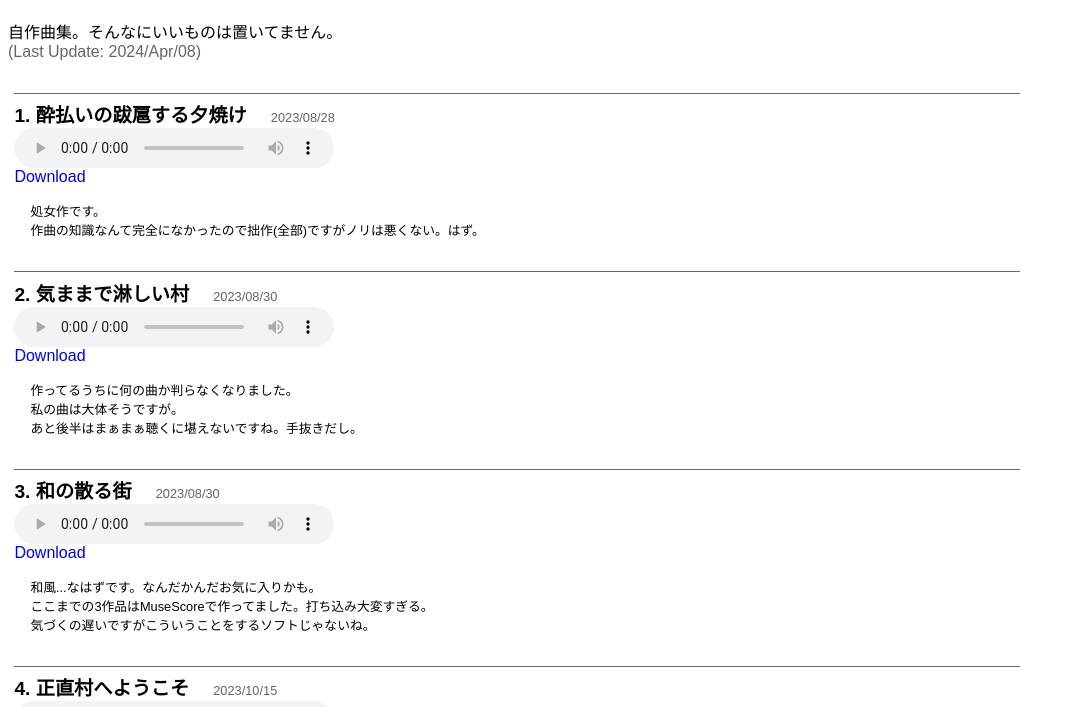
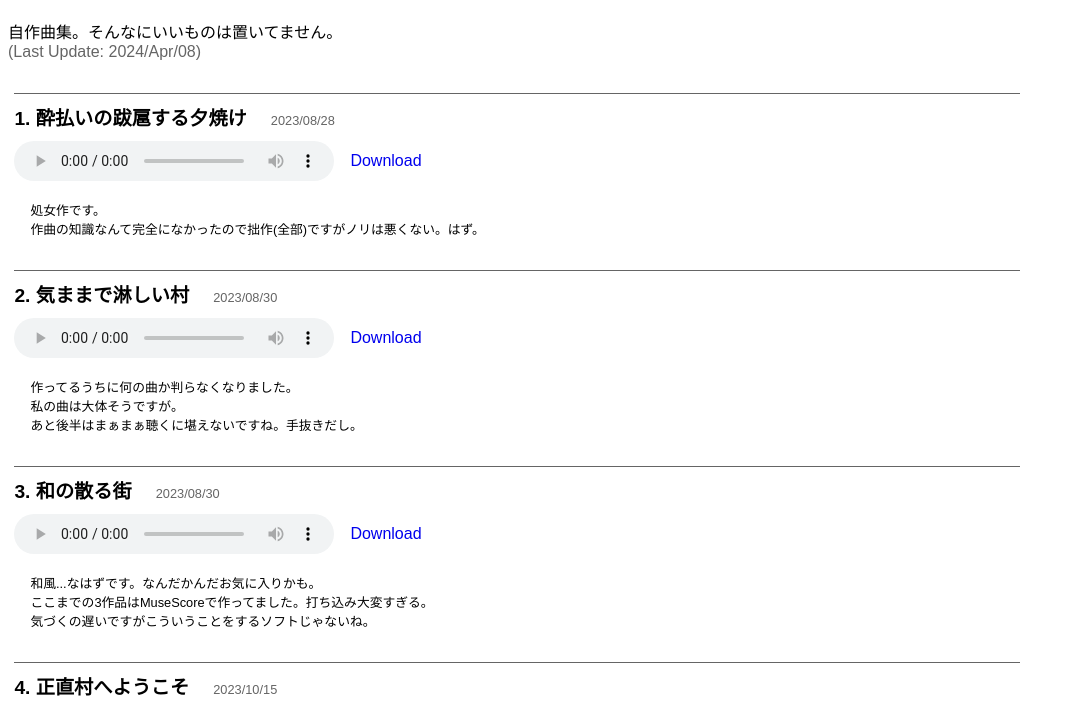
Before and after one commit to ShamojiSMM/MusicMuseum, a plain HTML site: page index.html in a window 1280 px wide. Shown: the part 61-768 px from the top of the page, without its empty margins (0-1074 px from the left). Drawn offline with Linux system fonts and the light colour scheme.

Commit message:
Update style.css

```diff
--- a/style.css
+++ b/style.css
@@ -54,6 +54,22 @@ a {
   font-size: 0.8em;
   color: #656565;
   margin-left: 1.5rem;
+  display: inline-block;
+}
+
+.controls {
+  display: block;
+}
+
+audio {
+  height: 2.5rem;
+  width: 20rem;
+}
+
+.download {
+  margin-left: 1rem;
+  position: relative;
+  bottom: 0.9rem;
 }
 
 .text {
@@ -61,12 +77,6 @@ a {
   margin-left: 1rem;
 }
 
-audio {
-  display: block;
-  height: 2.5rem;
-  width: 20rem;
-}
-
 .bold {
   font-weight: bold;
 }
```
